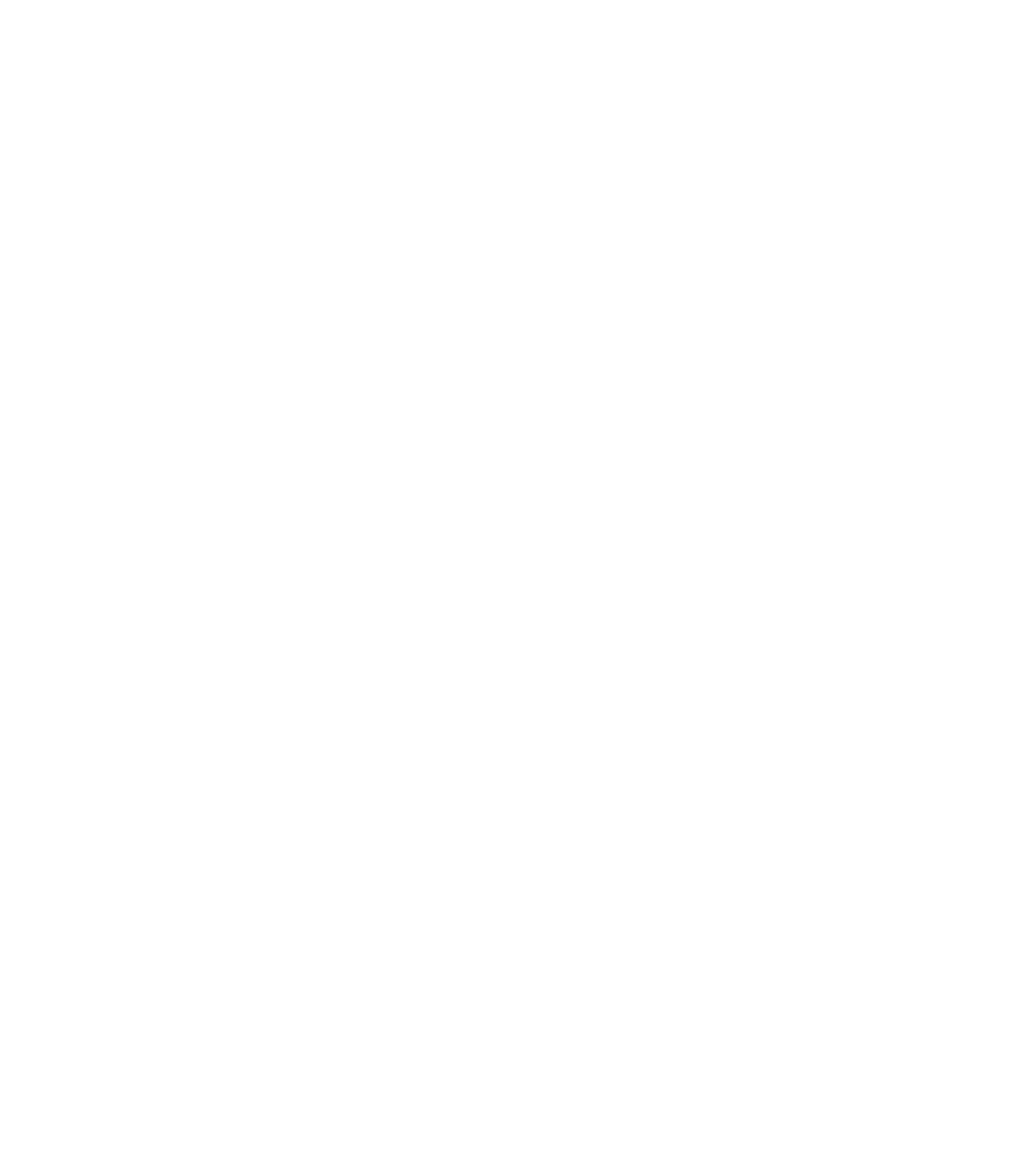
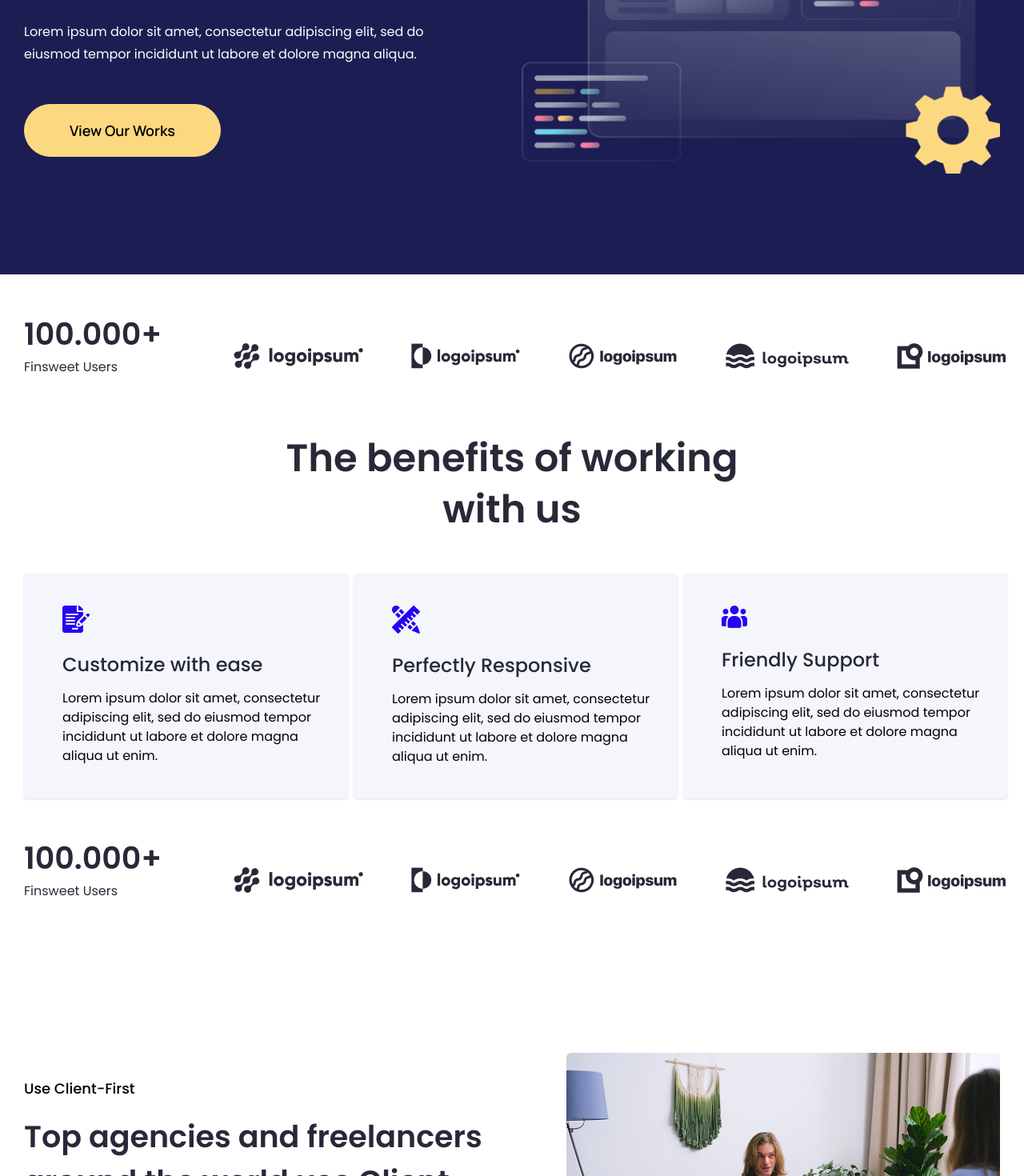
Before and after one commit to Roni006/finsweet, a React app: page /features in a window 1280 px wide. Before the commit this address had no page. Shown: the part 400-1870 px from the top of the page at 80% size. Before the commit the page ends 800 px from the top, so only its background shows below. Built offline with nearby package versions, Linux system fonts and the light colour scheme; the HTML template or start-up script is replaced by a standard one.

Commit message:
added all the components of Features meun

```diff
--- a/src/App.jsx
+++ b/src/App.jsx
@@ -28,6 +28,7 @@
 import ContactUs from "./Pages/ContactUs/ContactUs";
 import PrivacyPolicy from "./Pages/PrivacyPolicy/PrivacyPolicy";
 import FAQ from "./Pages/FAQ/FAQ";
+import Features from "./components/Features/Features";
 function App() {
   return (
     <>
@@ -36,6 +37,7 @@
           <Route path="/" element={<RootLayout />}>
             <Route index element={<Home />} />
             <Route path={"/aboutus"} element={<AboutUs />} />
+            <Route path={"/features"} element={<Features />} />
 
             {/*! extra  */}
             <Route path="/whoweare" element={<WhoWeAre />} />
@@ -43,7 +45,7 @@
             <Route path="/vmission" element={<MIssionVission />} />
             <Route path="/pricing" element={<Pricing />} />
             <Route path="/benefit" element={<Benefit />} />
-            <Route path="/feature" element={<Feature />} />
+            {/* <Route path="/feature" element={<Feature />} /> */}
             <Route path="/team" element={<OurTeam />} />
             <Route path="/featurehero" element={<FeatureHero />} />
             <Route path="/logo" element={<Logo />} />
--- a/src/components/Features/Features.jsx
+++ b/src/components/Features/Features.jsx
@@ -1,16 +1,28 @@
-import React from 'react'
-import Container from '../Common/Container'
+import React from "react";
+import Container from "../Common/Container";
+import Feature from "../../Pages/Feature/Feature";
+import FeatureHero from "../../Pages/FeatureHero/FeatureHero";
+import Logo from "../../Pages/Logo/Logo";
+import Benefit from "../../Pages/Benefit/Benefit";
+import BestInClass from "../../Pages/BestInClass/BestInClass";
+import Rivisions from "../../Pages/Rivisions/Rivisions";
+import Support from "../../Pages/Support/Support";
+import Deliver from "../../Pages/Deliver/Deliver";
+import FAQ from "../../Pages/FAQ/FAQ";
 
 const Features = () => {
   return (
     <>
-    <section>
-        <Container>
+      <FeatureHero />
+      <Logo />
+      <Benefit />
+      <BestInClass />
+      <Rivisions />
+      <Support />
+      <Deliver />
+      <FAQ />
+    </>
+  );
+};
 
-        </Container>
-    </section>
-    </>
-  )
-}
-
-export default Features
+export default Features;
```
